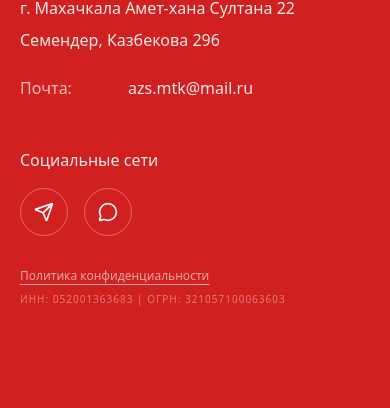
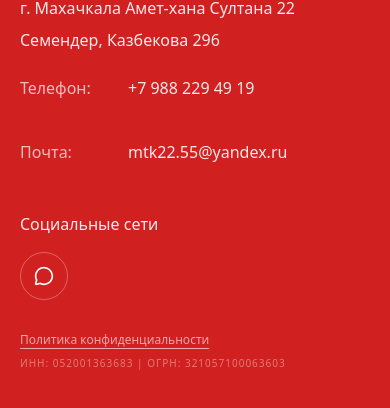
Before and after one commit to urbanizator17/mtk-zipp, a React (Vite) app: page /gas-station in a window 390 px wide. Shown: the part 5395-5803 px from the top of the page. Built offline with nearby package versions, Linux system fonts and the light colour scheme.

Commit message:
Add files via upload

```diff
--- a/src/App.tsx
+++ b/src/App.tsx
@@ -76,7 +76,7 @@ const PageWrapper = React.memo(({ children }: { children: React.ReactNode }) =>
     animate={{ opacity: 1 }}
     exit={{ opacity: 0 }}
     transition={{ duration: 0.4, ease: "easeOut" }}
-    className="will-change-opacity transform-gpu"
+    className="will-change-opacity"
   >
     {children}
   </motion.div>
@@ -93,7 +93,7 @@ function AnimatedRoutes() {
           animate={{ opacity: 1 }}
           exit={{ opacity: 0 }}
           transition={{ duration: 0.4, ease: "easeOut" }}
-          className="w-full transform-gpu will-change-opacity"
+          className="w-full will-change-opacity"
         >
           <Routes location={location}>
             <Route path="/" element={<Home />} />
--- a/src/pages/GasStation.tsx
+++ b/src/pages/GasStation.tsx
@@ -695,7 +695,7 @@ export default function GasStation() {
               {
                 address: "Семендер, Казбекова 296",
                 hours: "Круглосуточно",
-                img: "/4.jpg"
+                img: "/semender.jpg"
               },
               {
                 address: "Каммаева",
@@ -729,7 +729,7 @@ export default function GasStation() {
 
                 {/* Content */}
                 <div className="p-8 relative z-10">
-                  <div className="flex items-start gap-4 mb-6">
+                  <div className="flex items-center gap-4 mb-6">
                     <div className="w-10 h-10 rounded-full bg-red-600/5 flex items-center justify-center shrink-0 border border-red-600/10 transition-colors group-hover:bg-red-600/10">
                       <MapPin className="w-5 h-5 text-red-600" />
                     </div>
@@ -784,9 +784,13 @@ export default function GasStation() {
                   </div>
                 </div>
 
+                <div className="grid grid-cols-[100px_1fr] md:grid-cols-[120px_1fr] gap-2 md:gap-4 items-start pb-4">
+                  <span className="text-white/70">Телефон:</span>
+                  <a href="tel:+79882294919" className="hover:text-white transition-colors">+7 988 229 49 19</a>
+                </div>
                 <div className="grid grid-cols-[100px_1fr] md:grid-cols-[120px_1fr] gap-2 md:gap-4 items-start">
                   <span className="text-white/70">Почта:</span>
-                  <a href="mailto:azs.mtk@mail.ru" className="hover:text-white transition-colors">azs.mtk@mail.ru</a>
+                  <a href="mailto:mtk22.55@yandex.ru" className="hover:text-white transition-colors">mtk22.55@yandex.ru</a>
                 </div>
               </div>
             </motion.div>
@@ -801,10 +805,7 @@ export default function GasStation() {
             >
               <h3 className="text-white/90 font-light text-base md:text-lg mb-4">Социальные сети</h3>
               <div className="flex items-center gap-4 mb-8">
-                <a href="https://t.me/mtkazs" target="_blank" rel="noopener noreferrer" className="w-12 h-12 rounded-full border border-white/30 flex items-center justify-center text-white hover:bg-white hover:text-[#D12020] transition-all duration-300" title="Telegram">
-                  <Send className="w-5 h-5" />
-                </a>
-                <a href="https://wa.me/79889030092" target="_blank" rel="noopener noreferrer" className="w-12 h-12 rounded-full border border-white/30 flex items-center justify-center text-white hover:bg-white hover:text-[#D12020] transition-all duration-300" title="WhatsApp">
+                <a href="https://wa.me/79882294919" target="_blank" rel="noopener noreferrer" className="w-12 h-12 rounded-full border border-white/30 flex items-center justify-center text-white hover:bg-white hover:text-[#D12020] transition-all duration-300" title="WhatsApp">
                   <MessageCircle className="w-5 h-5" />
                 </a>
               </div>
--- a/src/pages/Home.tsx
+++ b/src/pages/Home.tsx
@@ -96,10 +96,6 @@ export default function Home() {
             </nav>
 
             <div className="flex items-center gap-4 md:gap-8">
-              <div className="text-right hidden sm:flex flex-col items-end">
-                <div className="text-[9px] md:text-[10px] text-gray-400 uppercase tracking-[0.2em] mb-1">Горячая линия</div>
-                <a href="tel:89889030092" className="font-medium text-base md:text-lg tracking-wider text-white hover:text-red-500 transition-colors">8 988-903-00-92</a>
-              </div>
             </div>
           </div>
         </motion.header>
@@ -407,12 +403,12 @@ export default function Home() {
 
                 <div className="grid grid-cols-[100px_1fr] md:grid-cols-[120px_1fr] gap-2 md:gap-4 items-start">
                   <span className="text-white/70">Телефон:</span>
-                  <a href="tel:+79888780990" className="hover:text-white transition-colors">+7 (988) 878-09-90</a>
+                  <a href="tel:+79882294919" className="hover:text-white transition-colors">+7 988 229 49 19</a>
                 </div>
 
                 <div className="grid grid-cols-[100px_1fr] md:grid-cols-[120px_1fr] gap-2 md:gap-4 items-start">
                   <span className="text-white/70">Почта:</span>
-                  <a href="mailto:mtkazs@gmail.com" className="hover:text-white transition-colors">mtkazs@gmail.com</a>
+                  <a href="mailto:mtk22.55@yandex.ru" className="hover:text-white transition-colors">mtk22.55@yandex.ru</a>
                 </div>
               </div>
             </motion.div>
@@ -427,10 +423,7 @@ export default function Home() {
             >
               <h3 className="text-white/90 font-light text-base md:text-lg mb-4">Социальные сети</h3>
               <div className="flex items-center gap-4 mb-8">
-                <a href="https://t.me/mtkazs" target="_blank" rel="noopener noreferrer" className="w-12 h-12 rounded-full border border-white/30 flex items-center justify-center text-white hover:bg-white hover:text-[#D12020] transition-all duration-300" title="Telegram">
-                  <Send className="w-5 h-5" />
-                </a>
-                <a href="https://wa.me/79889030092" target="_blank" rel="noopener noreferrer" className="w-12 h-12 rounded-full border border-white/30 flex items-center justify-center text-white hover:bg-white hover:text-[#D12020] transition-all duration-300" title="WhatsApp">
+                <a href="https://wa.me/79882294919" target="_blank" rel="noopener noreferrer" className="w-12 h-12 rounded-full border border-white/30 flex items-center justify-center text-white hover:bg-white hover:text-[#D12020] transition-all duration-300" title="WhatsApp">
                   <MessageCircle className="w-5 h-5" />
                 </a>
               </div>
--- a/src/pages/Wholesale.tsx
+++ b/src/pages/Wholesale.tsx
@@ -736,7 +736,8 @@ export default function Wholesale() {
               <h3 className="text-lg md:text-xl font-normal mb-2">О нас</h3>
               <ul className="flex flex-col space-y-4 font-light text-white/90">
                 <li className="leading-relaxed">г. Махачкала, ул. Генерала Омарова 1Б</li>
-                <li><a href="mailto:mtkazs@gmail.com" className="hover:text-white transition-colors">mtkazs@gmail.com</a></li>
+                <li><a href="tel:+79882294919" className="hover:text-white transition-colors">+7 988 229 49 19</a></li>
+                <li><a href="mailto:mtk22.55@yandex.ru" className="hover:text-white transition-colors">mtk22.55@yandex.ru</a></li>
               </ul>
             </motion.div>
 
```
Also changed, not shown: public/semender.jpg (added).
